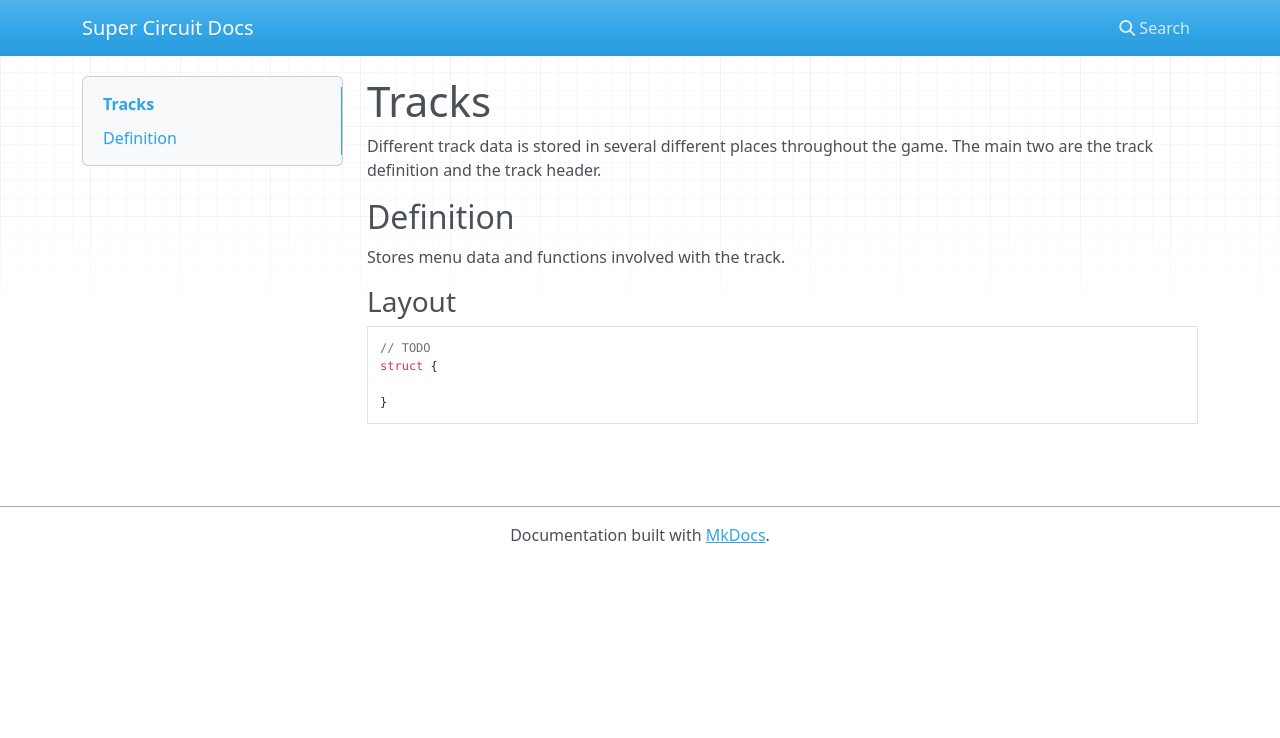
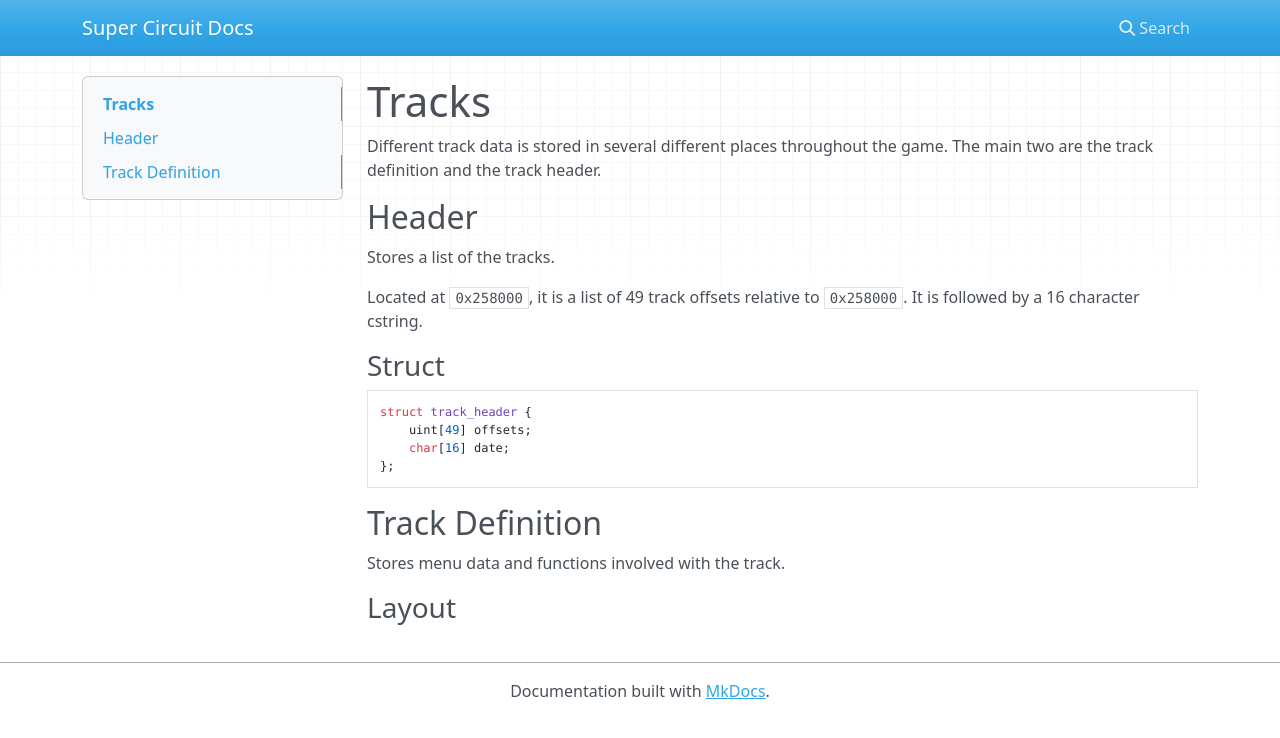
Before and after one commit to aplerdal/AdvancedEdit7, an MkDocs documentation site: the page built from docs/tracks.md, in a window 1280 px wide. Shown: the top 738 px of the page. Built offline with MkDocs 1.6.1, drawn with Linux system fonts in a browser that asks for light colours; nearby versions of some CDN libraries.

Commit message:
Add track header

````diff
--- a/docs/tracks.md
+++ b/docs/tracks.md
@@ -1,12 +1,18 @@
 # Tracks
 Different track data is stored in several different places throughout the game. The main two are the track definition and the track header.
 
-## Definition
+## Header
+Stores a list of the tracks.
+
+Located at `0x258000`, it is a list of 49 track offsets relative to `0x258000`. It is followed by a 16 character cstring.
+### Struct
+```c
+struct track_header {
+    uint[49] offsets;
+    char[16] date;
+};
+```
+
+## Track Definition
 Stores menu data and functions involved with the track.
 ### Layout
-```c
-// TODO
-struct {
-
-}
-```
````
Also changed, not shown: docs/index.md (+1 -3 lines).
